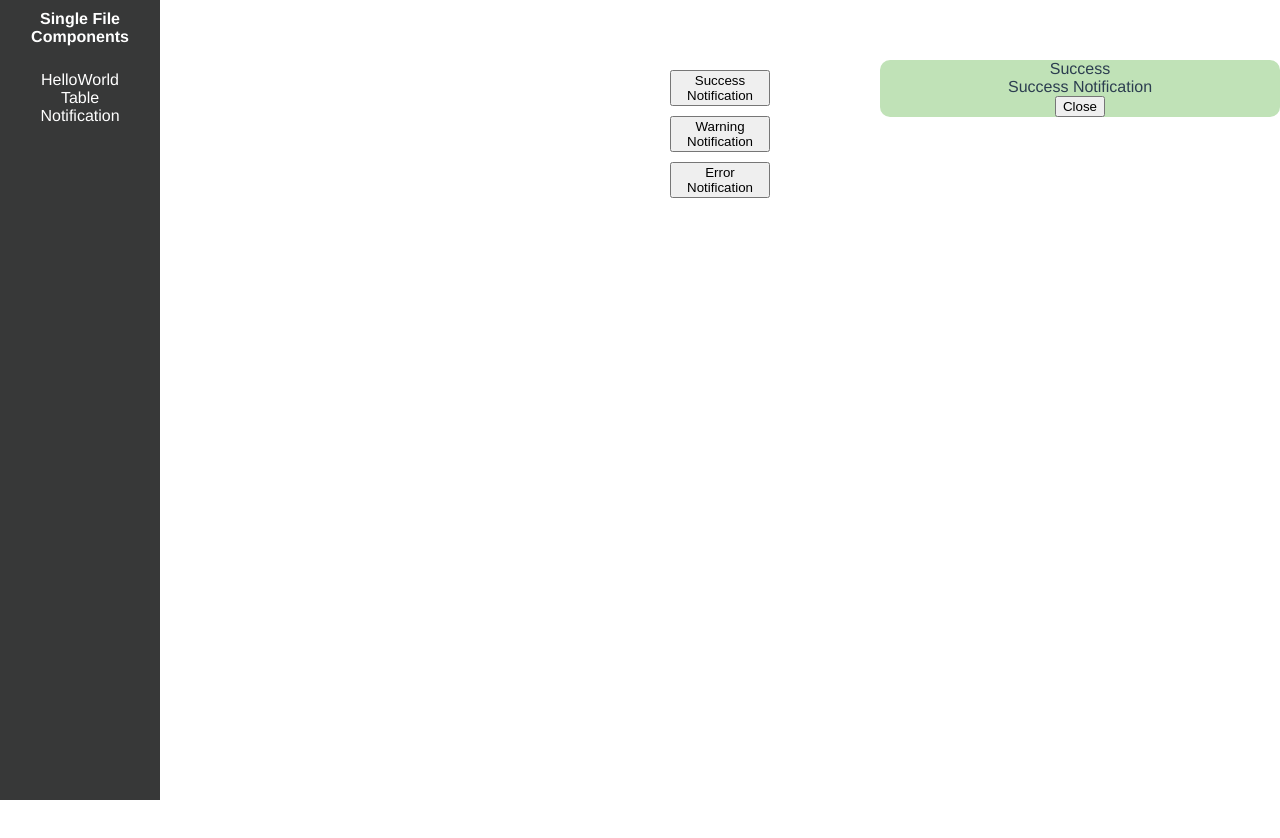
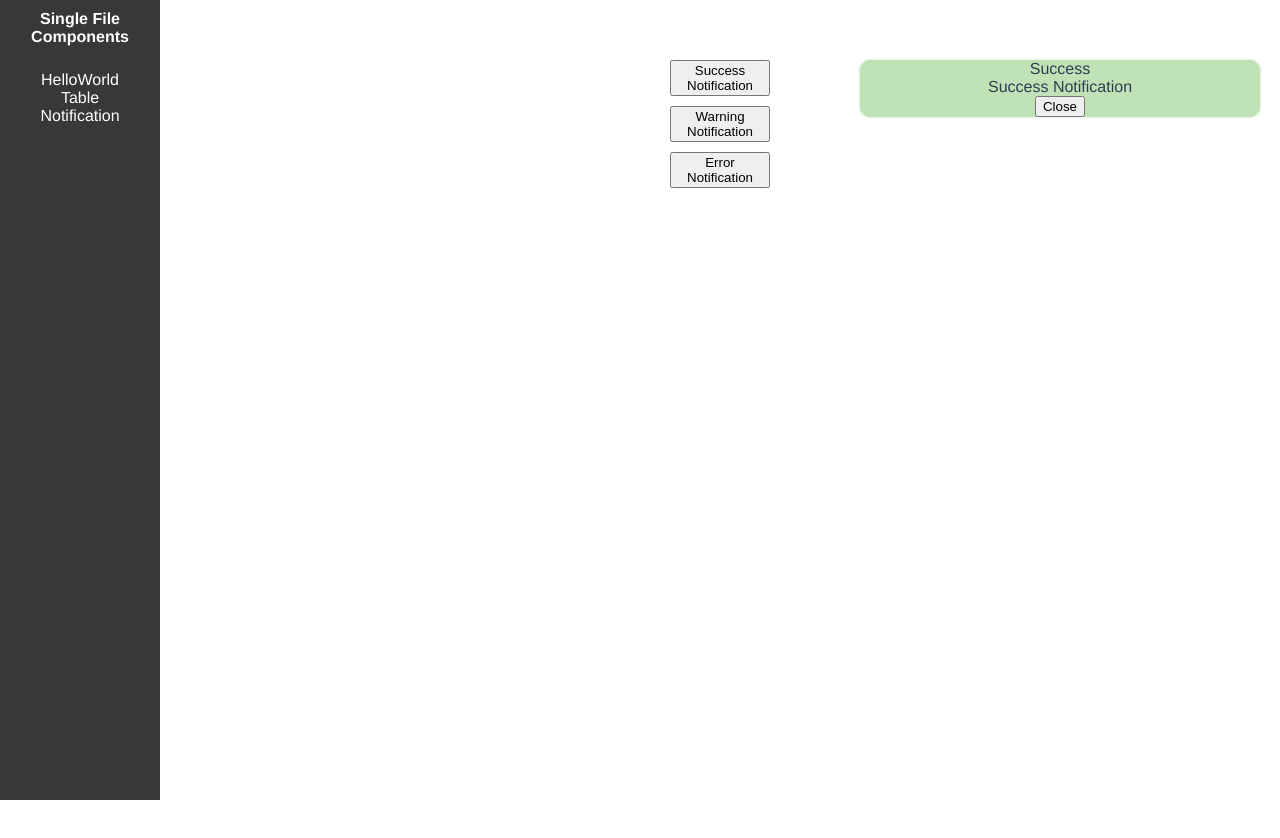
Before and after one commit to zurgis/vue-sfc, a Vue app: page /notification in a window 1280 px wide. Both pictures are taken after a click on the button "Success Notification". Shown: the top 838 px of the page. After the commit the page ends 800 px from the top, so only its background shows below. Built offline with nearby package versions, Linux system fonts and the light colour scheme.

Commit message:
notification component & refactor

```diff
--- a/src/App.vue
+++ b/src/App.vue
@@ -72,7 +72,7 @@ main {
   left: 160px;
   top: 0;
   width: calc(100% - 160px);
-  height: 100%;
+  height: calc(100% - 60px);
   justify-content: center;
 }
 </style>
--- a/src/components/VNotification/VNotification.vue
+++ b/src/components/VNotification/VNotification.vue
@@ -1,9 +1,10 @@
 <script setup lang="ts">
+import { computed } from 'vue'
 import { Notification, useNotificationStore } from './notification'
 
 const notificationStore = useNotificationStore()
 
-const items = notificationStore.$state.items
+const items = computed(() => notificationStore.$state.items)
 
 function close(item: Notification) {
   notificationStore.removeNotification(item)
@@ -12,9 +13,11 @@ function close(item: Notification) {
 
 <template>
   <div class="notification-wrapper">
+    <TransitionGroup name="notification">
       <div
         class="notification"
         v-for="item in items"
+        :key="item.id"
         :class="item.type"
       >
         <div class="notification-title">
@@ -25,8 +28,15 @@ function close(item: Notification) {
           {{ item.message }}
         </div>
 
-      <button type="button" @click="close(item)">Close</button>
+        <button
+          type="button"
+          class="notification-close"
+          @click="close(item)"
+        >
+          Close
+        </button>
       </div>
+    </TransitionGroup>
   </div>
 </template>
 
@@ -36,9 +46,8 @@ function close(item: Notification) {
   position: fixed;
   margin: 0;
   padding: 0;
-  top: 50px;
-  left: calc(100% - 400px);
 }
+
 .notification {
   width: 400px;
   border-radius: 10px;
@@ -46,14 +55,30 @@ function close(item: Notification) {
 
   &.success {
     background-color: #c0e2b7;
+    box-shadow: 0 0 3px #c0e2b7;
   }
 
   &.warning {
     background-color: #e2e1b7;
+    box-shadow: 0 0 3px #e2e1b7;
   }
 
   &.error {
     background-color: #e2b7b7;
+    box-shadow: 0 0 3px #e2b7b7;
+  }
+
+  &-enter-from, &-leave-to {
+    opacity: 0;
+    transform: translateX(100%);
+  }
+
+  &-enter-active, &-leave-active {
+    transition: all 0.5s ease;
+  }
+
+  &-leave-active {
+    position: absolute;
   }
 }
 </style>
--- a/src/components/VNotification/notification.ts
+++ b/src/components/VNotification/notification.ts
@@ -26,17 +26,22 @@ export const useNotificationStore = defineStore('notification', {
 
     addNotification(item: Notification) {
       item.id = this.id
+      item.duration = item.duration || 3000
+
+      if (this.items.length === 6) {
+        this.removeNotification(this.items[0])
+      }
+
       this.items.push(item)
-      this.timeoutNotification(item)
+      this.notificationDuration(item)
       this.increaseId()
     },
 
     removeNotification(item: Notification) {
-      const index = this.items.findIndex(notification => notification.id === item.id)
-      this.items.splice(index, 1)
+      this.items = this.items.filter(notification => notification.id !== item.id)
     },
 
-    timeoutNotification(item: Notification) {
+    notificationDuration(item: Notification) {
       setTimeout(() => this.removeNotification(item), item.duration)
     }
   }
--- a/src/components/VTable/VTableFooter.vue
+++ b/src/components/VTable/VTableFooter.vue
@@ -10,7 +10,7 @@ defineProps<{
 <template>
   <tfoot>
     <tr v-for="items in footers">
-      <td :rowspan="item.rowspan" v-for="item in items">
+      <td v-for="item in items" :rowspan="item.rowspan">
         {{ item.value }}
       </td>
     </tr>
--- a/src/components/VTable/VTableHeader.vue
+++ b/src/components/VTable/VTableHeader.vue
@@ -10,7 +10,7 @@ defineProps<{
 <template>
   <thead>
     <tr v-for="header in headers">
-      <th :colspan="item.colspan" v-for="item in header">
+      <th v-for="item in header" :colspan="item.colspan">
         {{ item.value }}
       </th>
     </tr>
--- a/src/views/Notification.vue
+++ b/src/views/Notification.vue
@@ -5,7 +5,7 @@ import { useNotificationStore } from '../components/VNotification/notification'
 function showSuccess() {
   useNotificationStore().addNotification({
     type: 'success',
-    duration: 3000,
+    //duration: 5000,
     title: 'Success',
     message: 'Success Notification'
   })
@@ -14,7 +14,7 @@ function showSuccess() {
 function showWarning() {
   useNotificationStore().addNotification({
     type: 'warning',
-    duration: 3000,
+    duration: 5000,
     title: 'Warning',
     message: 'Warning Notification'
   })
@@ -23,7 +23,7 @@ function showWarning() {
 function showError() {
   useNotificationStore().addNotification({
     type: 'error',
-    duration: 3000,
+    duration: 5000,
     title: 'Error',
     message: 'Error Notification'
   })
@@ -31,7 +31,7 @@ function showError() {
 </script>
 
 <template>
-  <div>
+  <div class="notification">
     <VNotification />
   </div>
 
@@ -43,11 +43,22 @@ function showError() {
 </template>
 
 <style lang="scss">
+.notification {
+  >.notification-wrapper {
+    top: 50px;
+    left: calc(100% - 420px);
+  }
+}
+
 .notification-buttons {
   button {
     display: block;
-    margin: 10px;
+    margin-top: 10px;
     width: 100px;
+
+    &:first-child {
+      margin-top: 0;
+    }
   }
 }
 </style>
```
Also changed, not shown: src/components/VNotification/notification.txt (added). Lines whose indentation alone changed are shown as unchanged.
